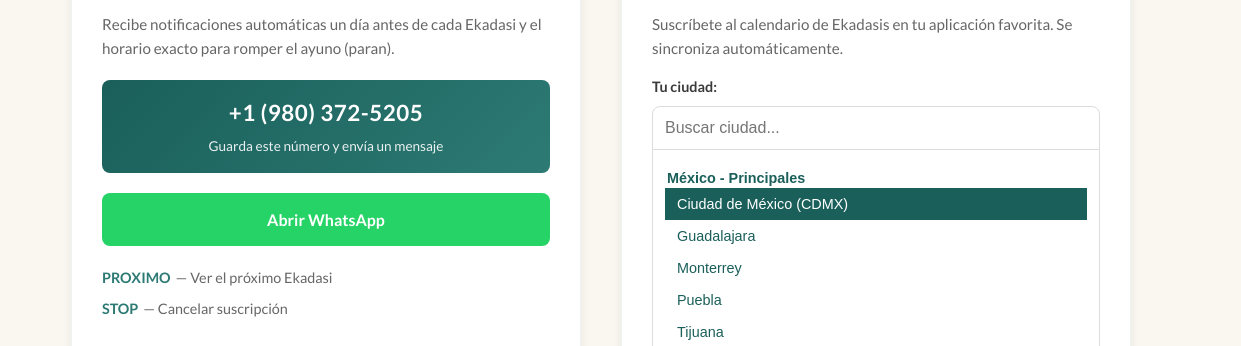
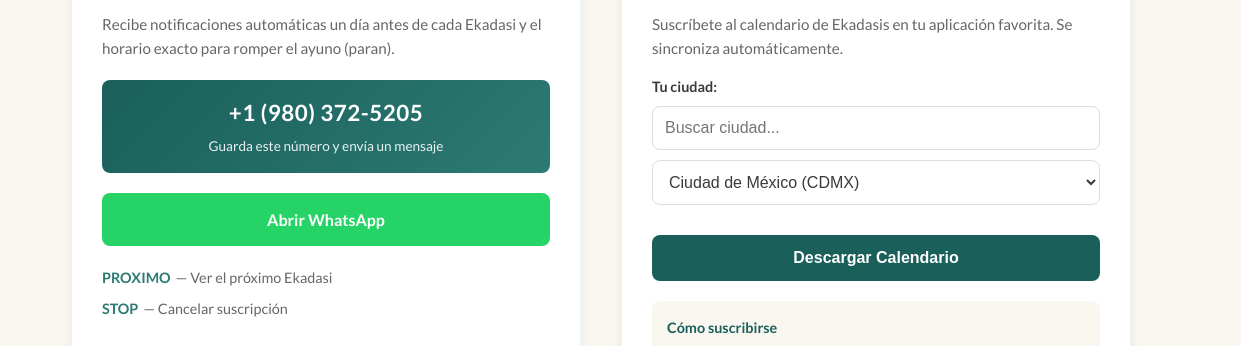
Before and after one commit to vicrodh/ekadasi-calendar, a plain HTML site: page index.html in a window 1280 px wide. Shown: the part 435-781 px from the top of the page, 39-1280 px from the left. Drawn offline with nearby package versions, Linux system fonts and the light colour scheme.

Commit message:
Cambiar select de ciudades a dropdown normal (click to open)

```diff
--- a/index.html
+++ b/index.html
@@ -230,10 +230,11 @@
       width: 100%;
       padding: 12px;
       border: 1px solid #ddd;
-      border-radius: 8px 8px 0 0;
+      border-radius: 8px;
       font-size: 1rem;
       background: white;
       color: var(--color-text);
+      margin-bottom: 10px;
     }
 
     .searchable-select input:focus {
@@ -243,27 +244,23 @@
 
     .searchable-select select {
       width: 100%;
+      padding: 12px;
       border: 1px solid #ddd;
-      border-top: none;
-      border-radius: 0 0 8px 8px;
-      font-size: 0.9rem;
+      border-radius: 8px;
+      font-size: 1rem;
       background: white;
-      margin-bottom: 0;
+      color: var(--color-text);
+      cursor: pointer;
     }
 
-    .searchable-select select option {
-      padding: 8px 12px;
-    }
-
-    .searchable-select select option:checked {
-      background: var(--color-primary);
-      color: white;
+    .searchable-select select:focus {
+      outline: none;
+      border-color: var(--color-secondary);
     }
 
     .searchable-select select optgroup {
       font-weight: 600;
       color: var(--color-primary);
-      padding: 8px 0 4px;
     }
 
     .calendar-instructions {
@@ -518,7 +515,7 @@
           <label for="city-search" data-i18n="city_label">Tu ciudad:</label>
           <div class="searchable-select">
             <input type="text" id="city-search" placeholder="Buscar ciudad..." autocomplete="off">
-            <select id="city" size="6">
+            <select id="city">
               <optgroup label="México - Principales">
                 <option value="America/Mexico_City" data-search="ciudad mexico cdmx df">Ciudad de México (CDMX)</option>
                 <option value="America/Mexico_City" data-search="guadalajara jalisco">Guadalajara</option>
```
